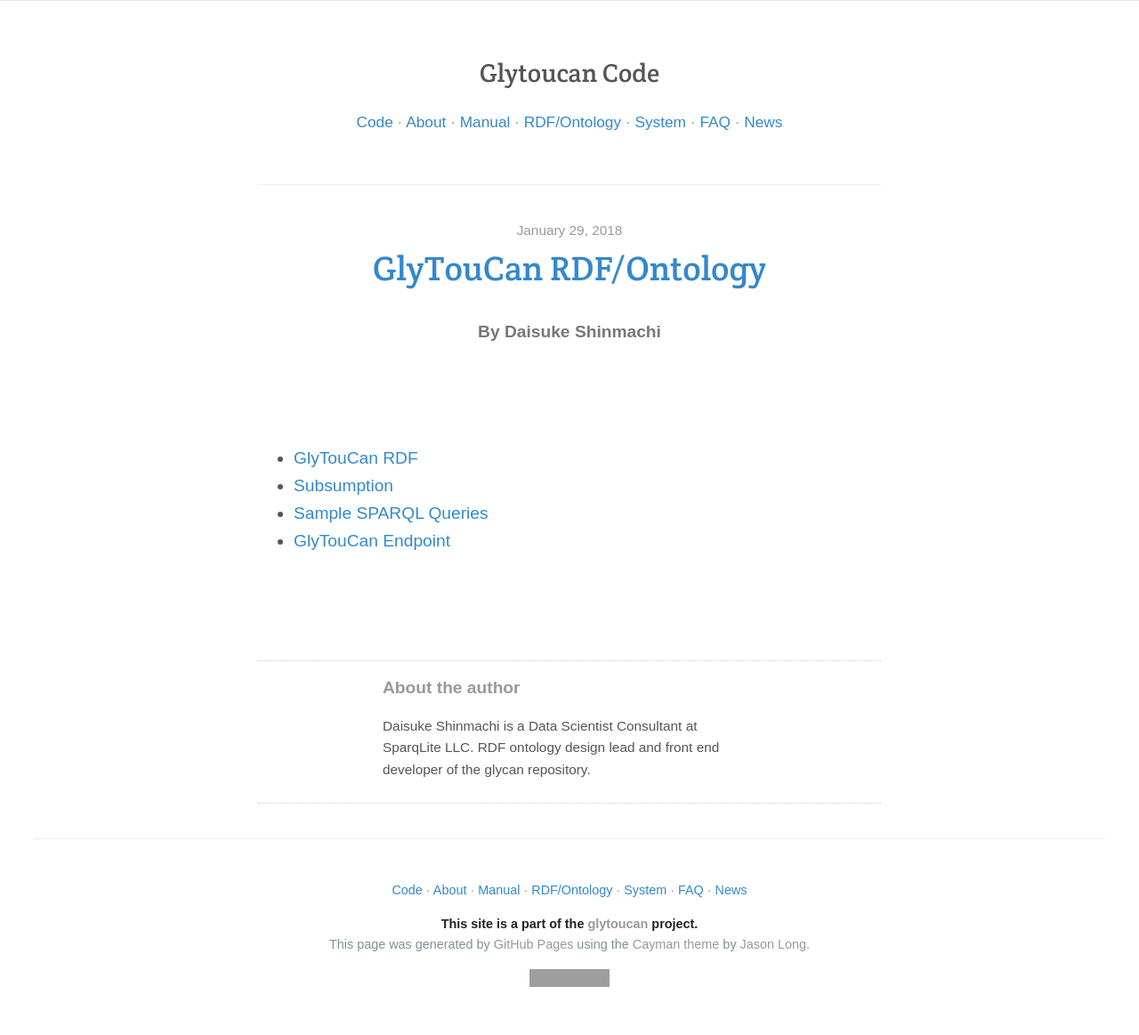
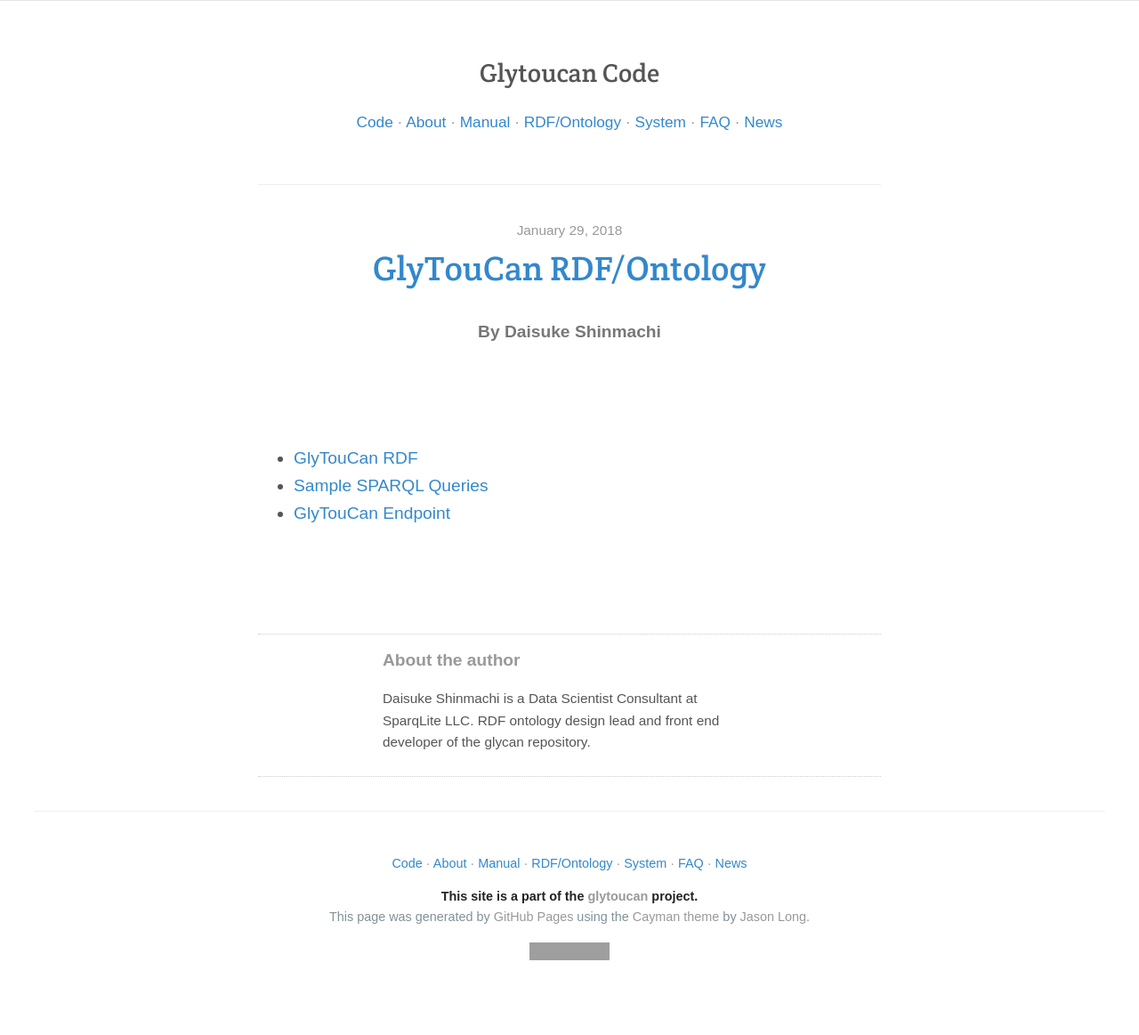
Before and after one commit to glytoucan/glytoucan, a Jekyll site: the page built from rdf-ontology/index.md, in a window 1280 px wide. Shown: the whole page at 89% size. Built offline with Jekyll 4.4.1, drawn with Linux system fonts in a browser that asks for light colours; nearby versions of some CDN libraries; after the commit the page ends 1132 px from its top, so only the background shows below that; grey boxes are pictures that could not be loaded.

Commit message:
revert rdf-ontology index

```diff
--- a/rdf-ontology/index.md
+++ b/rdf-ontology/index.md
@@ -8,6 +8,5 @@
 
 
 * [GlyTouCan RDF](rdf-doc)
-* [Subsumption](/system/rdf/subsumption)
 * [Sample SPARQL Queries](sparql-queries)
 * [GlyTouCan Endpoint](https://ts.glytoucan.org/sparql)
```
